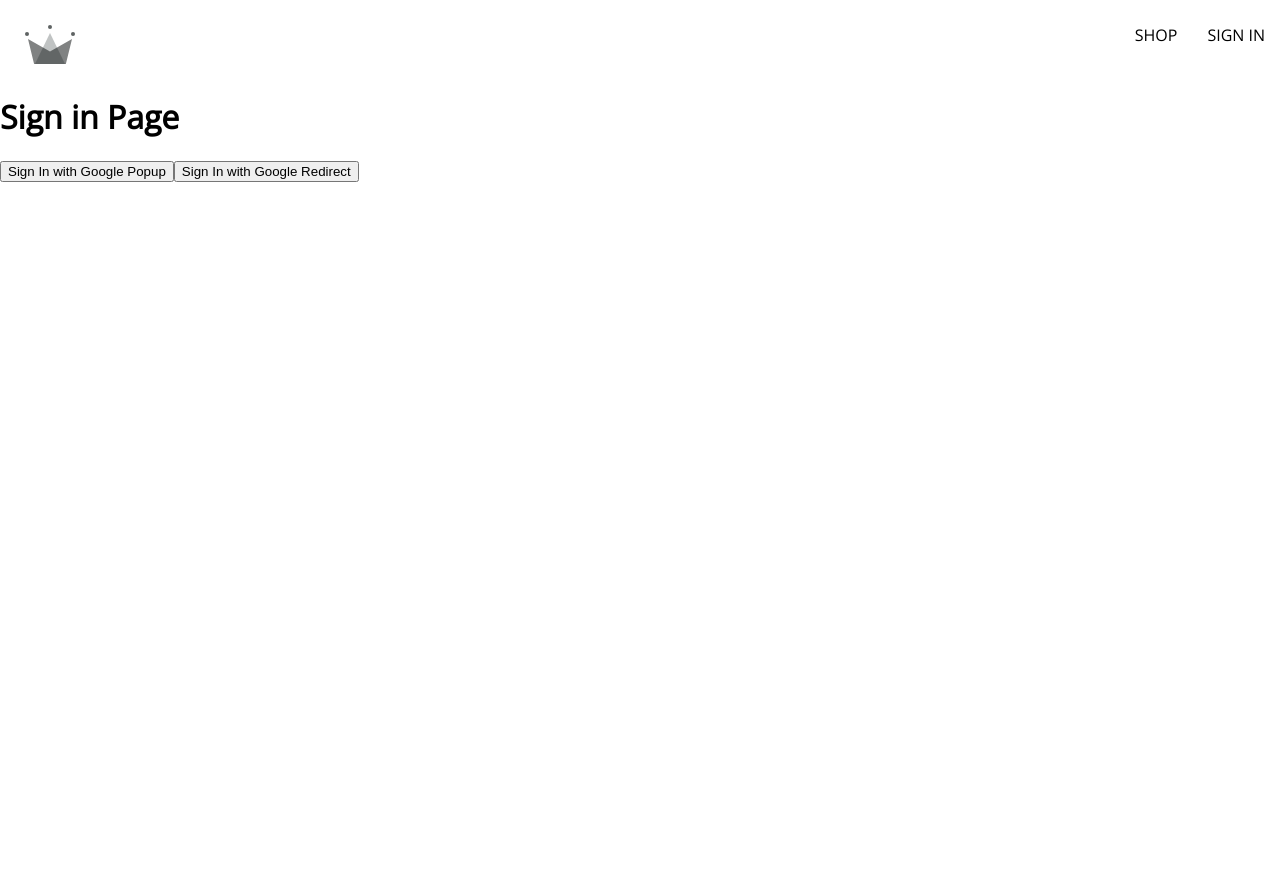
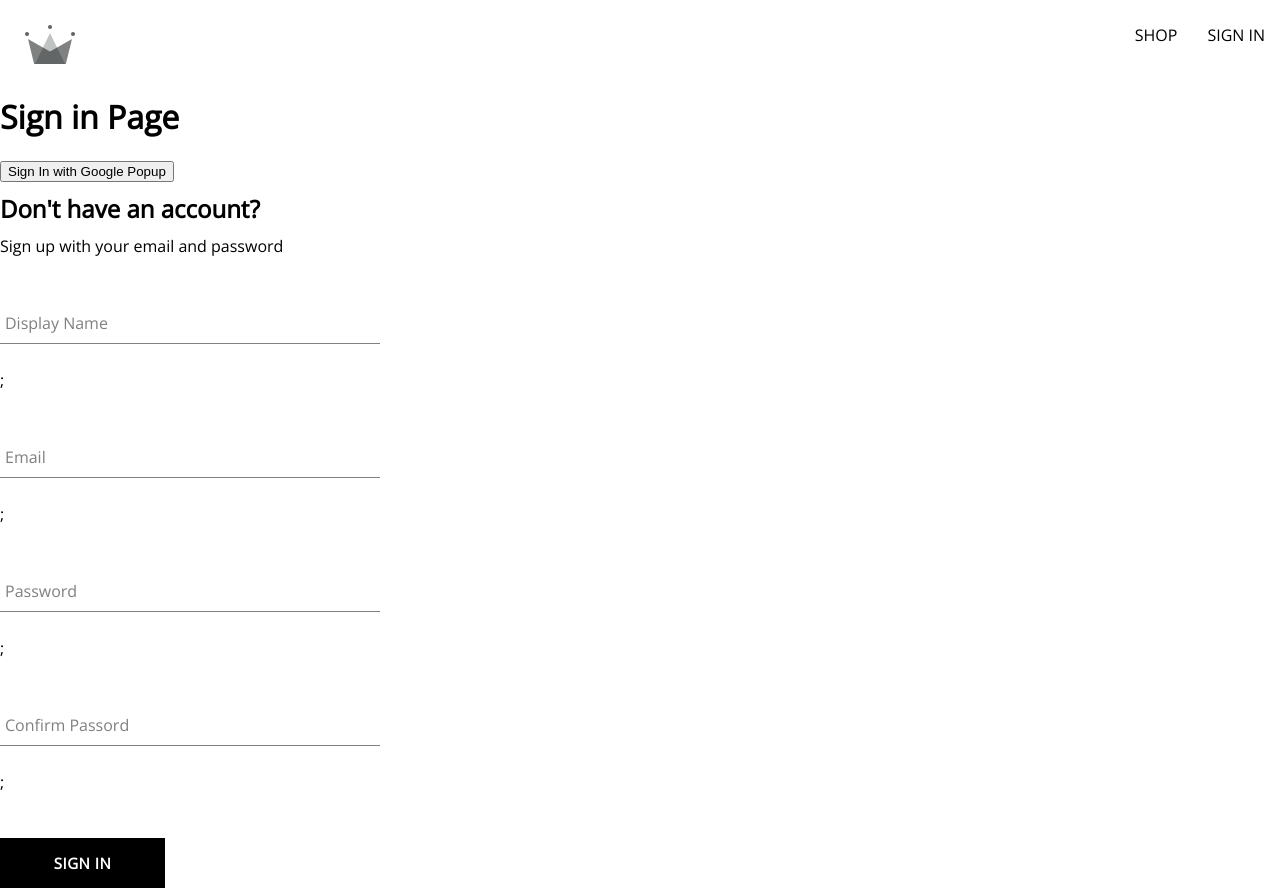
Before and after one commit to Zohaib-Eh/ecom, a React (Create React App) app: page /sign-in in a window 1280 px wide. Before the commit the page ends 800 px from the top, so only its background shows below. Built offline with nearby package versions, Linux system fonts and the light colour scheme; a web font is replaced by a local one.

Commit message:
created sign up, form and button component

```diff
--- /dev/null
+++ b/src/components/button/button.component.jsx
@@ -0,0 +1,19 @@
+import './button.styles.scss'
+
+const BUTTON_TYPE_CLASSES = {
+  google: "googe-sign-in",
+  inverted: "inverted",
+};
+
+const Button = ({ children, buttonType, ...otherProps }) => {
+  return (
+    <button
+      className={`button-container ${BUTTON_TYPE_CLASSES[buttonType]}`}
+      {...otherProps}
+    >
+      {children}
+    </button>
+  );
+};
+
+export default Button;
--- /dev/null
+++ b/src/components/button/button.styles.scss
@@ -0,0 +1,46 @@
+.button-container {
+  min-width: 165px;
+  width: auto;
+  height: 50px;
+  letter-spacing: 0.5px;
+  line-height: 50px;
+  padding: 0 35px 0 35px;
+  font-size: 15px;
+  background-color: black;
+  color: white;
+  text-transform: uppercase;
+  font-family: 'Open Sans';
+  font-weight: bolder;
+  border: none;
+  cursor: pointer;
+  display: flex;
+  justify-content: center;
+
+  &:hover {
+    background-color: white;
+    color: black;
+    border: 1px solid black;
+  }
+
+  &.google-sign-in {
+    background-color: #4285f4;
+    color: white;
+
+    &:hover {
+      background-color: #357ae8;
+      border: none;
+    }
+  }
+
+  &.inverted {
+    background-color: white;
+    color: black;
+    border: 1px solid black;
+
+    &:hover {
+      background-color: black;
+      color: white;
+      border: none;
+    }
+  }
+}
--- /dev/null
+++ b/src/components/form-input/form-input.component.jsx
@@ -0,0 +1,20 @@
+import './form-input.styles.scss'
+
+const FormInput = ({ label, ...otherProps }) => {
+  return (
+    <div className="group">
+        <input className="form-input" {...otherProps} />
+        {label && (
+      <label
+        className={`${
+          otherProps.value.length ? "shrink" : ""
+        } form-input-label`}
+      >
+        {label}
+      </label>
+        )};
+    </div>
+  );
+};
+
+export default FormInput;
--- /dev/null
+++ b/src/components/form-input/form-input.styles.scss
@@ -0,0 +1,54 @@
+$sub-color: grey;
+$main-color: black;
+
+@mixin shrinkLabel {
+  top: -14px;
+  font-size: 12px;
+  color: $main-color;
+}
+
+.group {
+  position: relative;
+  margin: 45px 0;
+
+  .form-input {
+    background: none;
+    background-color: white;
+    color: $sub-color;
+    font-size: 18px;
+    padding: 10px 10px 10px 5px;
+    display: block;
+    width: 100%;
+    border: none;
+    border-radius: 0;
+    border-bottom: 1px solid $sub-color;
+    margin: 25px 0;
+
+    &:focus {
+      outline: none;
+    }
+
+    &:focus ~ .form-input-label {
+      @include shrinkLabel();
+    }
+  }
+
+  input[type='password'] {
+    letter-spacing: 0.3em;
+  }
+
+  .form-input-label {
+    color: $sub-color;
+    font-size: 16px;
+    font-weight: normal;
+    position: absolute;
+    pointer-events: none;
+    left: 5px;
+    top: 10px;
+    transition: 300ms ease all;
+
+    &.shrink {
+      @include shrinkLabel();
+    }
+  }
+}
--- /dev/null
+++ b/src/components/sign-up-form/sign-up-form.component.jsx
@@ -0,0 +1,92 @@
+import { useState } from "react";
+import { createAuthUserWithEmailandPassword, createUserDocumentFromAuth } from "../../utils/firebase/firebase.utils";
+import './sign-up-form.styles.scss';
+import FormInput from "../form-input/form-input.component";
+import Button from "../button/button.component";
+
+const defaultformFields = {
+  displayName: "",
+  email: "",
+  password: "",
+  confirmPassword: "",
+};
+
+const SignUpForm = () => {
+  const [formFields, setFormFields] = useState(defaultformFields);
+  const { displayName, email, password, confirmPassword } = formFields;
+
+  const resetFormFields = () => {
+    setFormFields(defaultformFields);
+  }
+
+  const handleSubmit = async (event) => {
+    event.preventDefault()
+    if (password !== confirmPassword){
+        alert("Password do not match")
+        return;
+    }
+    try{
+        const {user} = await createAuthUserWithEmailandPassword(email,password);
+        await createUserDocumentFromAuth(user, {displayName});
+        console.log('Created User')
+        resetFormFields()
+    }catch(error){
+        if(error.code === "auth/email-already-in-use"){
+            alert('Cannot create user, email already in use')
+        }
+        console.log('user creation encountered an error',error)
+    }
+  }
+
+  const handleChange = (event) => {
+    const { name, value } = event.target;
+    setFormFields({ ...formFields, [name]: value });
+  };
+  return (
+    <div className = 'sign-up-container'>
+      <h2>Don't have an account?</h2>
+      <span> Sign up with your email and password</span>
+      <form onSubmit={handleSubmit}>
+        <FormInput
+          label="Display Name"
+          type="text"
+          required
+          onChange={handleChange}
+          name="displayName"
+          value={displayName}
+        />
+
+        <FormInput
+          label='Email'
+          type="email"
+          required
+          onChange={handleChange}
+          name="email"
+          value={email}
+        />
+
+        <FormInput
+          label="Password"
+          type="password"
+          required
+          onChange={handleChange}
+          name="password"
+          value={password}
+        />
+
+        <FormInput
+          label="Confirm Passord"
+          type="password"
+          required
+          onChange={handleChange}
+          name="confirmPassword"
+          value={confirmPassword}
+        />
+
+        <Button type="submit">Sign In</Button>
+      </form>
+    </div>
+  );
+};
+
+export default SignUpForm;
--- /dev/null
+++ b/src/components/sign-up-form/sign-up-form.styles.scss
@@ -0,0 +1,9 @@
+.sign-up-container{
+    display : flex;
+    flex-direction: column;
+    width: 380px;
+
+    h2{
+        margin: 10px 0;
+    }
+}
--- a/src/routes/home/home.component.jsx
+++ b/src/routes/home/home.component.jsx
@@ -1,6 +1,4 @@
 import Directory from '../..//components/directory/directory.component';
-import { Outlet } from 'react-router-dom';
-
 const Home = () => {
   const categories = [
     {
@@ -32,7 +30,6 @@
 
   return (
     <div>
-        <Outlet/>
         <Directory categories={categories}/>
     </div>
   );
--- a/src/routes/sign-in/sign-in.component.jsx
+++ b/src/routes/sign-in/sign-in.component.jsx
@@ -1,23 +1,12 @@
-import {useEffect} from 'react';
-import { getRedirectResult} from 'firebase/auth';
+import { signInWithGooglePopup , createUserDocumentFromAuth } from "../../utils/firebase/firebase.utils"
 
-import { auth, signInWithGooglePopup , createUserDocumentFromAuth, signInWithGoogleRedirect } from "../../utils/firebase/firebase.utils"
+import SignUpForm from '../../components/sign-up-form/sign-up-form.component';
 
 const SignIn = () => {
-
-    useEffect(() => {
-        const handleRedirect = async() => {
-        const response = await getRedirectResult(auth)
-        if (response){
-            const userDocRef = await createUserDocumentFromAuth(response.user)
-        }
-        };
-        handleRedirect();
-    },[]);
-
     const logGoogleUser = async () => {
         const {user} = await signInWithGooglePopup();
         const userDocRef = await createUserDocumentFromAuth(user)
+        console.log(userDocRef)
     };
 
     return (
@@ -26,9 +15,7 @@
             <button onClick={logGoogleUser}>
                 Sign In with Google Popup
             </button>
-            <button onClick={signInWithGoogleRedirect}>
-                Sign In with Google Redirect
-            </button>
+            <SignUpForm/>
         </div>
     )
 }
--- a/src/utils/firebase/firebase.utils.js
+++ b/src/utils/firebase/firebase.utils.js
@@ -1,6 +1,12 @@
-import { initializeApp } from 'firebase/app';
-import {getAuth, signInWithRedirect, signInWithPopup, GoogleAuthProvider} from 'firebase/auth';
-import {getFirestore, doc, getDoc, setDoc} from 'firebase/firestore'
+import { initializeApp } from "firebase/app";
+import {
+  getAuth,
+  signInWithRedirect,
+  signInWithPopup,
+  GoogleAuthProvider,
+  createUserWithEmailAndPassword,
+} from "firebase/auth";
+import { getFirestore, doc, getDoc, setDoc } from "firebase/firestore";
 
 const firebaseConfig = {
   apiKey: "AIzaSyDMLKalUCt4NdazNq-Ud2J9zHtDAAxeuoA",
@@ -8,39 +14,48 @@
   projectId: "ecom-570ad",
   storageBucket: "ecom-570ad.appspot.com",
   messagingSenderId: "926198632966",
-  appId: "1:926198632966:web:f8d400bc98da92b58ba987"
+  appId: "1:926198632966:web:f8d400bc98da92b58ba987",
 };
 
 const firebaseApp = initializeApp(firebaseConfig);
 
 const googleprovider = new GoogleAuthProvider();
 googleprovider.setCustomParameters({
-  prompt: "select_account"
+  prompt: "select_account",
 });
 
 export const auth = getAuth();
-export const signInWithGooglePopup = () => signInWithPopup(auth,googleprovider);
-export const signInWithGoogleRedirect = () => signInWithRedirect(auth,googleprovider);
-export const db = getFirestore()
+export const signInWithGooglePopup = () =>
+  signInWithPopup(auth, googleprovider);
+export const signInWithGoogleRedirect = () =>
+  signInWithRedirect(auth, googleprovider);
+export const db = getFirestore();
 
-export const createUserDocumentFromAuth = async (userAuth) => {
-  const userDocRef = doc(db,'users',userAuth.uid);
+export const createUserDocumentFromAuth = async (userAuth,additionalInfo={}) => {
+  if (!userAuth) return;
+  const userDocRef = doc(db, "users", userAuth.uid);
   console.log(userDocRef);
   const userSnapshot = await getDoc(userDocRef);
-  console.log(userSnapshot)
-  console.log(userSnapshot.exists())
-  if(!userSnapshot.exists()){
-    const {displayName,email} = userAuth;
+  console.log(userSnapshot);
+  console.log(userSnapshot.exists());
+  if (!userSnapshot.exists()) {
+    const { displayName, email } = userAuth;
     const createdAt = new Date();
-    try{
-      await setDoc(userDocRef,{
+    try {
+      await setDoc(userDocRef, {
         displayName,
         email,
-        createdAt
+        createdAt,
+        ...additionalInfo,
       });
-    }catch (error) {
+    } catch (error) {
       console.log("error creating the user", error.message);
     }
   }
   return userDocRef;
 };
+
+export const createAuthUserWithEmailandPassword = async (email,password) => {
+  if (!email  || !password) return;
+  return await createUserWithEmailAndPassword(auth,email,password)
+}
```
